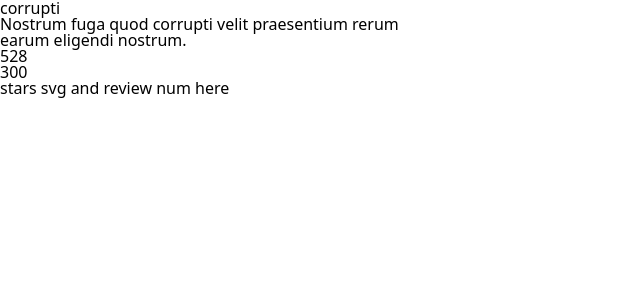
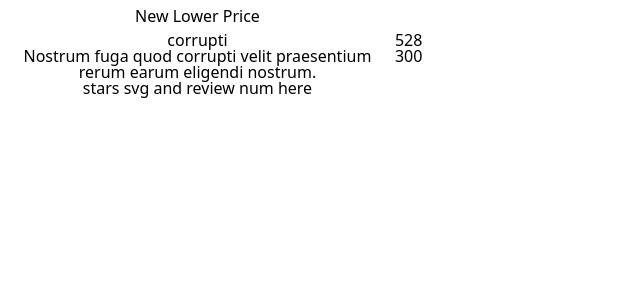
Before and after one commit to hrr48-BlueJayWay/product-options, a React app: page / in a window 1280 px wide. Shown: the top 300 px of the page, without its empty margins (0-640 px from the left). Built offline with nearby package versions, Linux system fonts and the light colour scheme; the HTML template or start-up script is replaced by a standard one.

Commit message:
Create grid layout for product overview

```diff
--- a/client/src/components/ProductOverview.jsx
+++ b/client/src/components/ProductOverview.jsx
@@ -1,24 +1,58 @@
 import React from 'react';
 import styled from 'styled-components';
+
+const GridParent = styled.div`
+  display: grid;
+  grid-template-areas:
+  "new-price new-price pricing"
+  "main main pricing"
+  "description description pricing"
+  "reviews reviews pricing";
+  text-align: center;
+  align-items: center;
+`;
+
+const NewPrice = styled.div`
+  grid-area: new-price;
+  margin: 0.5rem 0;
+`;
+
+const Pricing = styled.div`
+  grid-area: pricing;
+`;
+
+
+const Main = styled.div`
+  grid-area: main;
+`;
+
+const Description = styled.div`
+  grid-area: description;
+`;
+
+const Reviews = styled.div`
+  grid-area: reviews;
+`;
 
 const ProductOverview = (props) => {
   const { data } = props;
   let isOnSale = data.price.salePrice < data.price.originalPrice
 
   return (
-  <div>
-    <div id="title">
+  <GridParent>
+    {isOnSale && <NewPrice>New Lower Price</NewPrice>}
+    <Main>
       <h1>{data.title}</h1>
+    </Main>
+    <Description>
       <p>{data.description}</p>
-    </div>
-
-    <div id="price">
+    </Description>
+    <Pricing>
       <div>{data.price.originalPrice}</div>
       {isOnSale && <div>{data.price.salePrice}</div>}
-    </div>
-    <div id="reviews-module">stars svg and review num here</div>
-  </div>
-
+    </Pricing>
+    <Reviews>stars svg and review num here</Reviews>
+  </GridParent>
   );
 };
 
```
